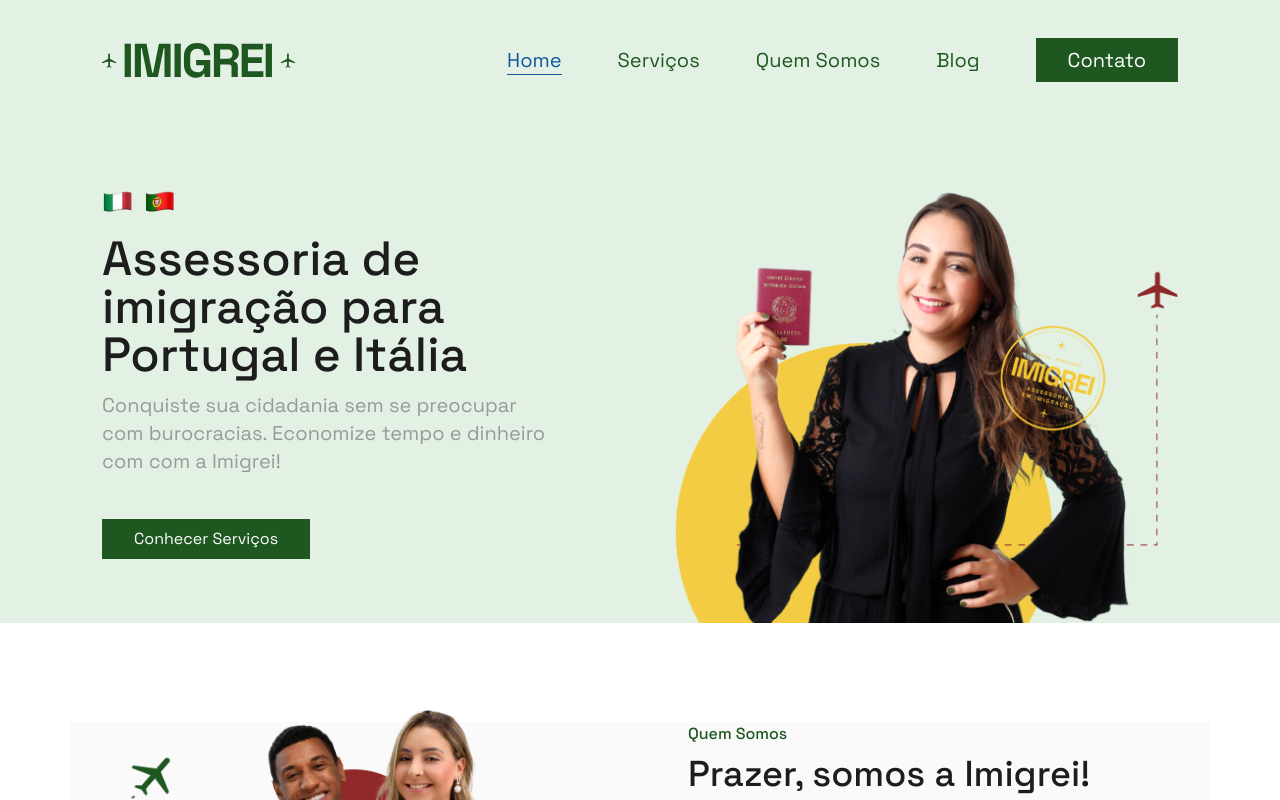
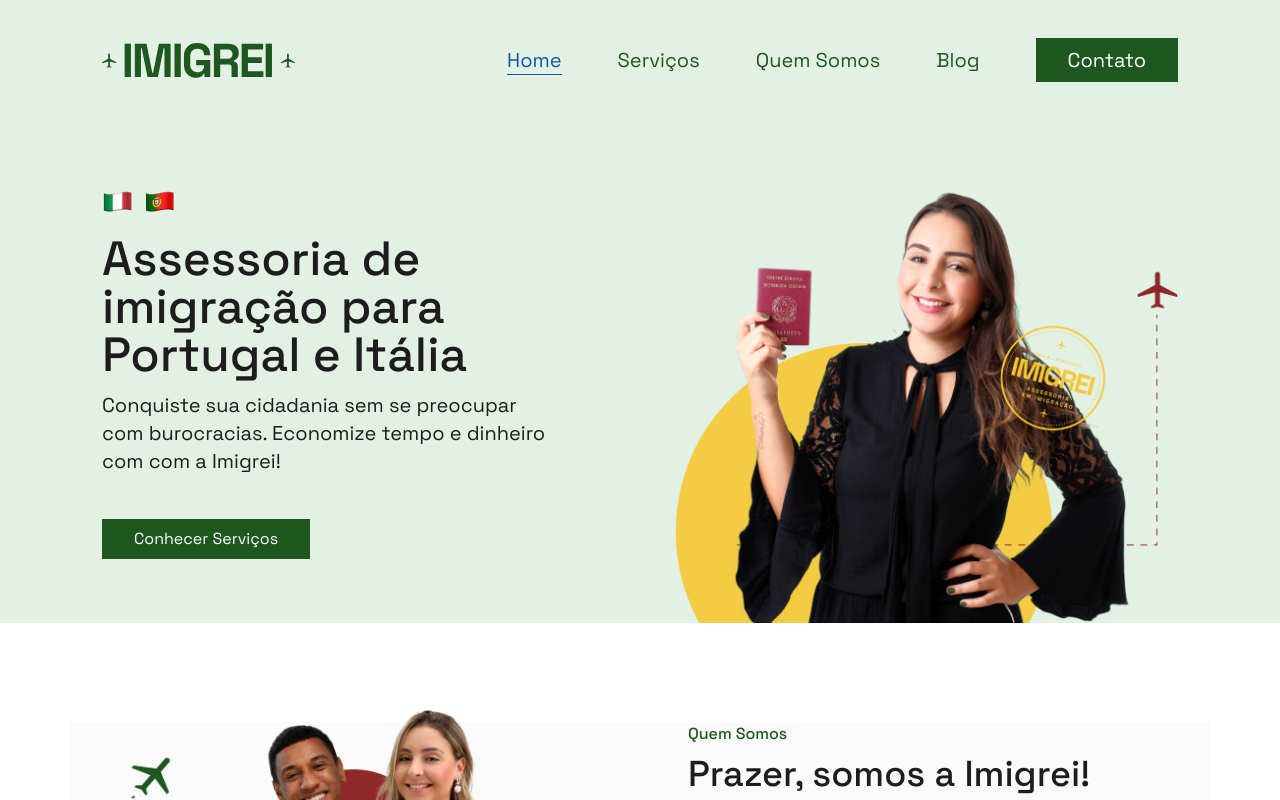
Before and after one commit to RaelReis/demo-imigrei, a Next.js app: page / in a window 1280 px wide. Shown: the top 800 px of the page. Built offline with nearby package versions, Linux system fonts and the light colour scheme.

Commit message:
Changing text color to see the contrast ratio

```diff
--- a/tailwind.config.js
+++ b/tailwind.config.js
@@ -19,7 +19,7 @@
       colors: {
         base: {
           title: "#1D1D1D",
-          text: "#999999",
+          text: "#1D1D1D",
           label: "#1E5720",
           green: "#1E5720",
           blue: "#11569E",
```
